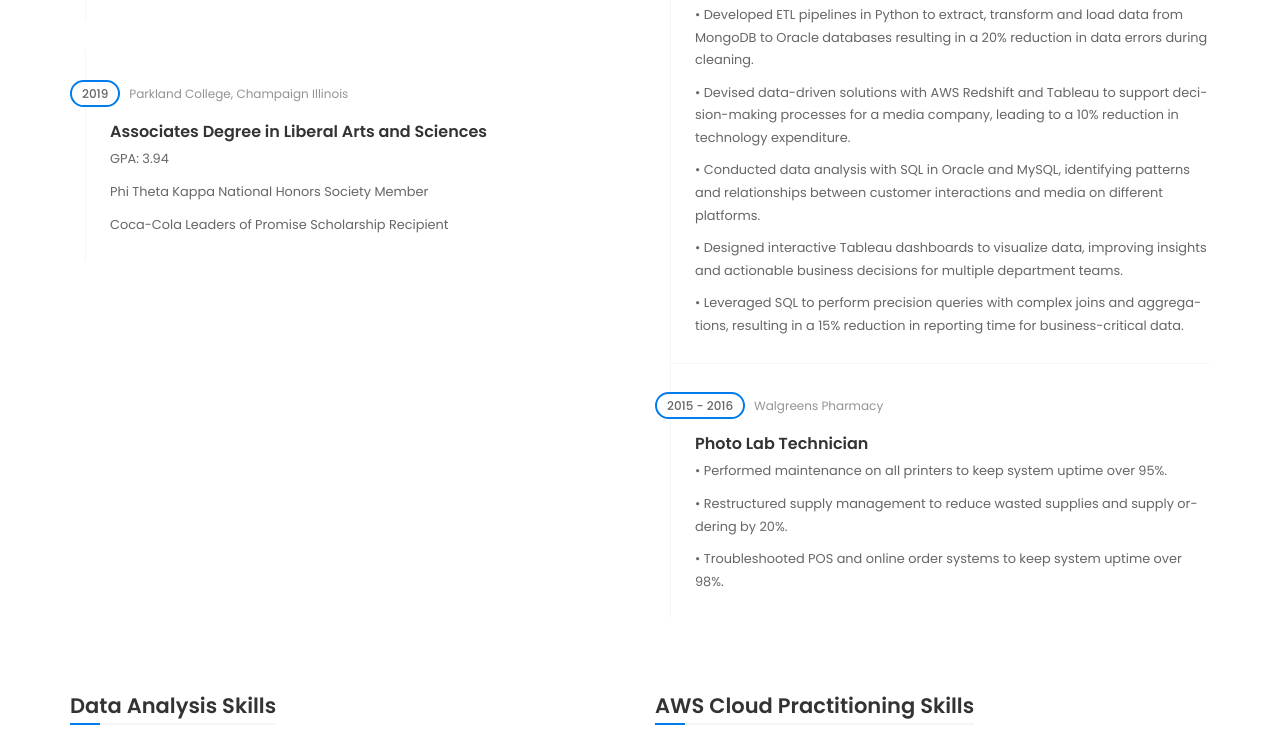
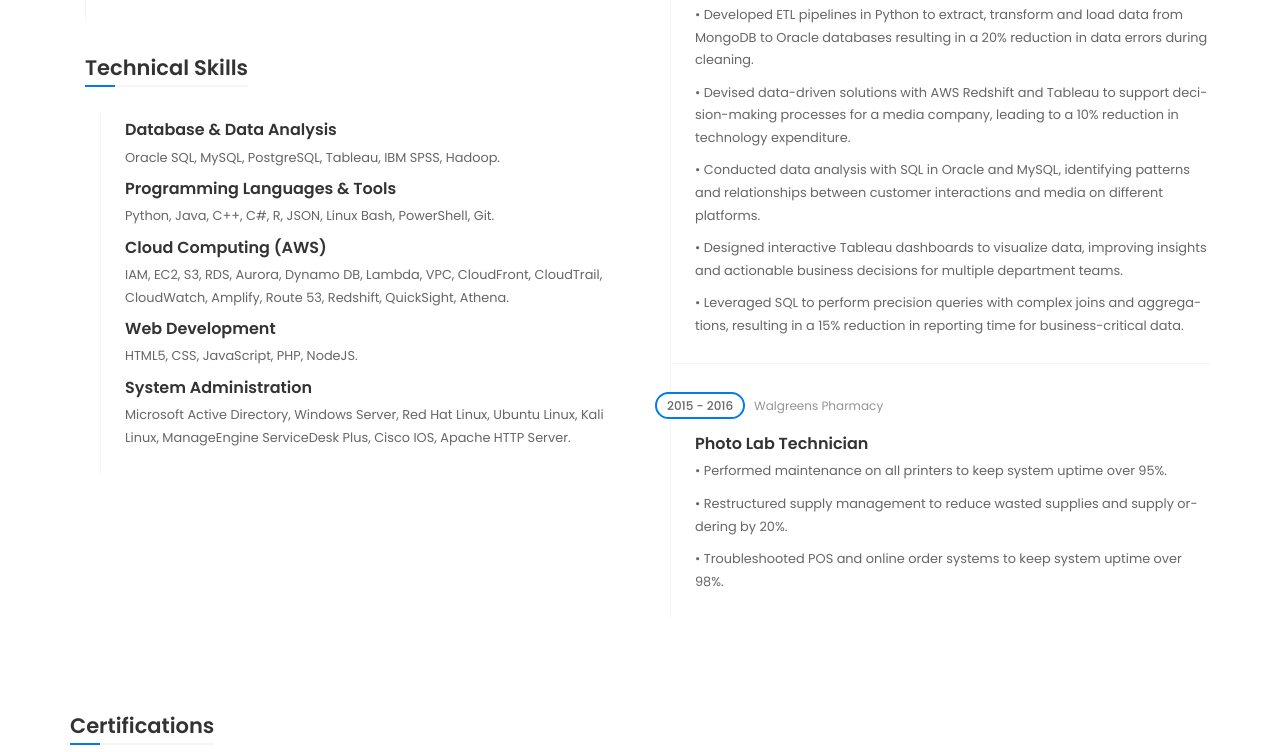
Before and after one commit to Michael-Dobbs/professional-site, a plain HTML site: page resume.html in a window 1280 px wide and 2400 px high. Shown: the part 956-1708 px from the top of the page. Drawn offline with Linux system fonts and the light colour scheme; some packages are replaced by stand-ins of ours.

Commit message:
Additional Resume Changes

```diff
--- a/resume.html
+++ b/resume.html
@@ -109,7 +109,6 @@
 
               <div id="content" class="page-content site-content single-post" role="main">
                 <div class="row">
-
                   <div class=" col-xs-12 col-sm-6 ">
                     <div class="block-title">
                       <h2>Education</h2>
@@ -135,17 +134,29 @@
                             Systems Security, Systems Analysis and Design, Project Management.</p>
                         </div>
                       </div>
+                    </div>
 
-                      <div class="timeline-item clearfix">
-                        <h5 class="item-period ">2019</h5>
-                        <span class="item-company">Parkland College, Champaign Illinois</span>
-                        <h4 class="item-title">Associates Degree in Liberal Arts and Sciences</h4>
-                        <p>GPA: 3.94</p>
-                        <p>Phi Theta Kappa National Honors Society Member</p>
-                        <p>Coca-Cola Leaders of Promise Scholarship Recipient</p>
+                    <div class=" col-xs-12 col-sm-12 ">
+                      <div class="block-title">
+                        <h2>Technical Skills</h2>
+                      </div>
+                      <div id="timeline_1" class="timeline clearfix">
+                        <div id="timeline_1" class="timeline clearfix">
+                          <div class="timeline-item clearfix">
+                            <h4 class="item-title">Database & Data Analysis</h4>
+                            <p>Oracle SQL, MySQL, PostgreSQL, Tableau, IBM SPSS, Hadoop.</p>
+                            <h4 class="item-title">Programming Languages & Tools</h4>
+                            <p>Python, Java, C++, C#, R, JSON, Linux Bash, PowerShell, Git.</p>
+                            <h4 class="item-title">Cloud Computing (AWS)</h4>
+                            <p>IAM, EC2, S3, RDS, Aurora, Dynamo DB, Lambda, VPC, CloudFront, CloudTrail, CloudWatch, Amplify, Route 53, Redshift, QuickSight, Athena.</p>
+                            <h4 class="item-title">Web Development</h4>
+                            <p>HTML5, CSS, JavaScript, PHP, NodeJS.</p>
+                            <h4 class="item-title">System Administration</h4>
+                            <p>Microsoft Active Directory, Windows Server, Red Hat Linux, Ubuntu Linux, Kali Linux, ManageEngine ServiceDesk Plus, Cisco IOS, Apache HTTP Server.</p>
+                          </div>
+                        </div>
                       </div>
                     </div>
-
                   </div>
 
                   <div class=" col-xs-12 col-sm-6 ">
@@ -192,6 +203,7 @@
                   </div>
                 </div>
 
+               <!-- Skill Bars
                 <div class="row">
                   <div class=" col-xs-12 col-sm-6 ">
                     <div class="block-title">
@@ -199,7 +211,6 @@
                     </div>
 
                     <div id="skills_1" class="skills-info skills-first-style">
-                      <!-- Skill 1 -->
                       <div class="clearfix">
                         <h4>Data Visualization</h4>
                         <div class="skill-value">95%</div>
@@ -208,9 +219,7 @@
                       <div id="skill_1" data-value="95" class="skill-container">
                         <div class="skill-percentage"></div>
                       </div>
-                      <!-- /Skill 1 -->
 
-                      <!-- Skill 2 -->
                       <div class="clearfix">
                         <h4>Data Cleaning</h4>
                         <div class="skill-value">90%</div>
@@ -219,9 +228,7 @@
                       <div id="skill_2" data-value="90" class="skill-container">
                         <div class="skill-percentage"></div>
                       </div>
-                      <!-- /Skill 2 -->
 
-                      <!-- Skill 3 -->
                       <div class="clearfix">
                         <h4>Statistical Analysis</h4>
                         <div class="skill-value">80%</div>
@@ -229,9 +236,7 @@
                       <div id="skill_3" data-value="80" class="skill-container">
                         <div class="skill-percentage"></div>
                       </div>
-                      <!-- Skill 3 -->
 
-                      <!-- Skill 4 -->
                       <div class="clearfix">
                         <h4>Analysis Presentation</h4>
                         <div class="skill-value">95%</div>
@@ -239,20 +244,15 @@
                       <div id="skill_4" data-value="95" class="skill-container">
                         <div class="skill-percentage"></div>
                       </div>
-                      <!-- /Skill 4 -->
                     </div>
-
                   </div>
-
 
                   <div class=" col-xs-12 col-sm-6 ">
                     <div class="block-title">
                       <h2>AWS Cloud Practitioning Skills</h2>
                     </div>
 
-
                     <div id="skills_2" class="skills-info skills-first-style">
-                      <!-- Skill 1 -->
                       <div class="clearfix">
                         <h4>Deploying Servers and Databases</h4>
                         <div class="skill-value">100%</div>
@@ -260,9 +260,7 @@
                       <div id="skill_5" data-value="100" class="skill-container">
                         <div class="skill-percentage"></div>
                       </div>
-                      <!-- /Skill 1 -->
 
-                      <!-- Skill 2 -->
                       <div class="clearfix">
                         <h4>Security, Logs, and Access Management</h4>
                         <div class="skill-value">90%</div>
@@ -270,9 +268,7 @@
                       <div id="skill_6" data-value="90" class="skill-container">
                         <div class="skill-percentage"></div>
                       </div>
-                      <!-- /Skill 2 -->
 
-                      <!-- Skill 3 -->
                       <div class="clearfix">
                         <h4>Pipelining, Automation, and Autoscaling</h4>
                         <div class="skill-value">90%</div>
@@ -280,9 +276,7 @@
                       <div id="skill_7" data-value="90" class="skill-container">
                         <div class="skill-percentage"></div>
                       </div>
-                      <!-- /Skill 3 -->
 
-                      <!-- Skill 4 -->
                       <div class="clearfix">
                         <h4>Billing and Cost Management</h4>
                         <div class="skill-value">90%</div>
@@ -290,7 +284,6 @@
                       <div id="skill_8" data-value="90" class="skill-container">
                         <div class="skill-percentage"></div>
                       </div>
-                      <!-- /Skill 4 -->
                     </div>
                   </div>
 
@@ -299,19 +292,16 @@
                       <h2>Database Administration</h2>
                     </div>
 
-
                     <div id="skills_2" class="skills-info skills-first-style">
-                      <!-- Skill 1 -->
                       <div class="clearfix">
                         <h4>Creating and Altering Tables</h4>
                         <div class="skill-value">100%</div>
                       </div>
+
                       <div id="skill_5" data-value="100" class="skill-container">
                         <div class="skill-percentage"></div>
                       </div>
-                      <!-- /Skill 1 -->
 
-                      <!-- Skill 2 -->
                       <div class="clearfix">
                         <h4>Inserting and Updating Records</h4>
                         <div class="skill-value">95%</div>
@@ -319,9 +309,7 @@
                       <div id="skill_6" data-value="95" class="skill-container">
                         <div class="skill-percentage"></div>
                       </div>
-                      <!-- /Skill 2 -->
 
-                      <!-- Skill 3 -->
                       <div class="clearfix">
                         <h4>Querying and Joining Tables</h4>
                         <div class="skill-value">95%</div>
@@ -329,9 +317,7 @@
                       <div id="skill_7" data-value="95" class="skill-container">
                         <div class="skill-percentage"></div>
                       </div>
-                      <!-- /Skill 3 -->
 
-                      <!-- Skill 4 -->
                       <div class="clearfix">
                         <h4>Designing ERDs, Logical Models, and Normalization.</h4>
                         <div class="skill-value">90%</div>
@@ -339,7 +325,6 @@
                       <div id="skill_8" data-value="90" class="skill-container">
                         <div class="skill-percentage"></div>
                       </div>
-                      <!-- /Skill 4 -->
                     </div>
                   </div>
 
@@ -348,9 +333,7 @@
                       <h2>Coding Skills</h2>
                     </div>
 
-
                     <div id="skills_2" class="skills-info skills-first-style">
-                      <!-- Skill 1 -->
                       <div class="clearfix">
                         <h4>HTML / CSS</h4>
                         <div class="skill-value">95%</div>
@@ -358,9 +341,7 @@
                       <div id="skill_5" data-value="95" class="skill-container">
                         <div class="skill-percentage"></div>
                       </div>
-                      <!-- /Skill 1 -->
 
-                      <!-- Skill 2 -->
                       <div class="clearfix">
                         <h4>Python</h4>
                         <div class="skill-value">95%</div>
@@ -368,9 +349,7 @@
                       <div id="skill_6" data-value="95" class="skill-container">
                         <div class="skill-percentage"></div>
                       </div>
-                      <!-- /Skill 2 -->
 
-                      <!-- Skill 3 -->
                       <div class="clearfix">
                         <h4>Java</h4>
                         <div class="skill-value">90%</div>
@@ -378,9 +357,7 @@
                       <div id="skill_7" data-value="90" class="skill-container">
                         <div class="skill-percentage"></div>
                       </div>
-                      <!-- /Skill 3 -->
 
-                      <!-- Skill 4 -->
                       <div class="clearfix">
                         <h4>C++ / C#</h4>
                         <div class="skill-value">85%</div>
@@ -388,10 +365,10 @@
                       <div id="skill_8" data-value="85" class="skill-container">
                         <div class="skill-percentage"></div>
                       </div>
-                      <!-- /Skill 4 -->
                     </div>
                   </div>
                 </div>
+                End Skill Bars -->
 
                 <div class="row">
                   <div class=" col-xs-12 col-sm-12 ">
```
